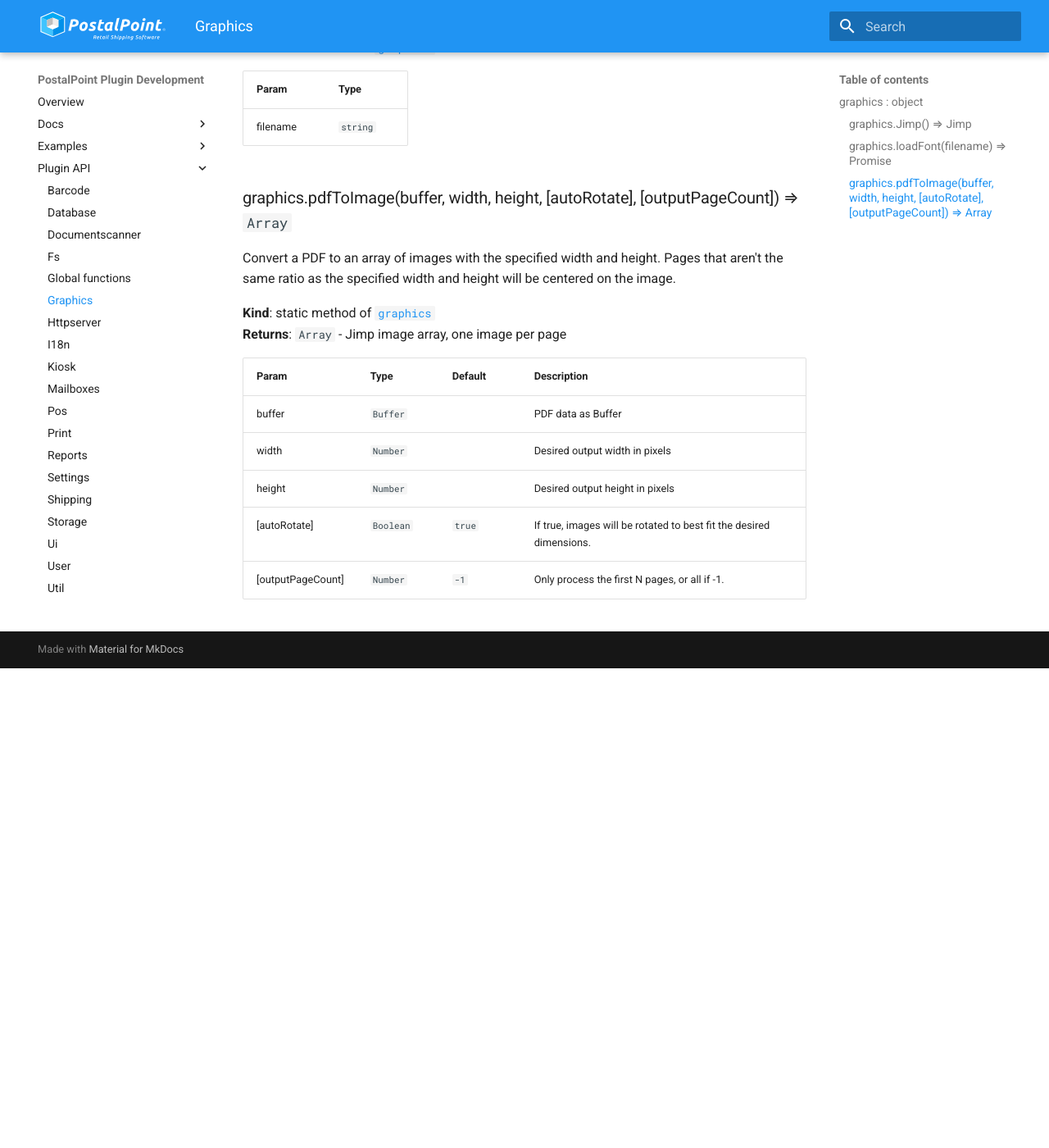
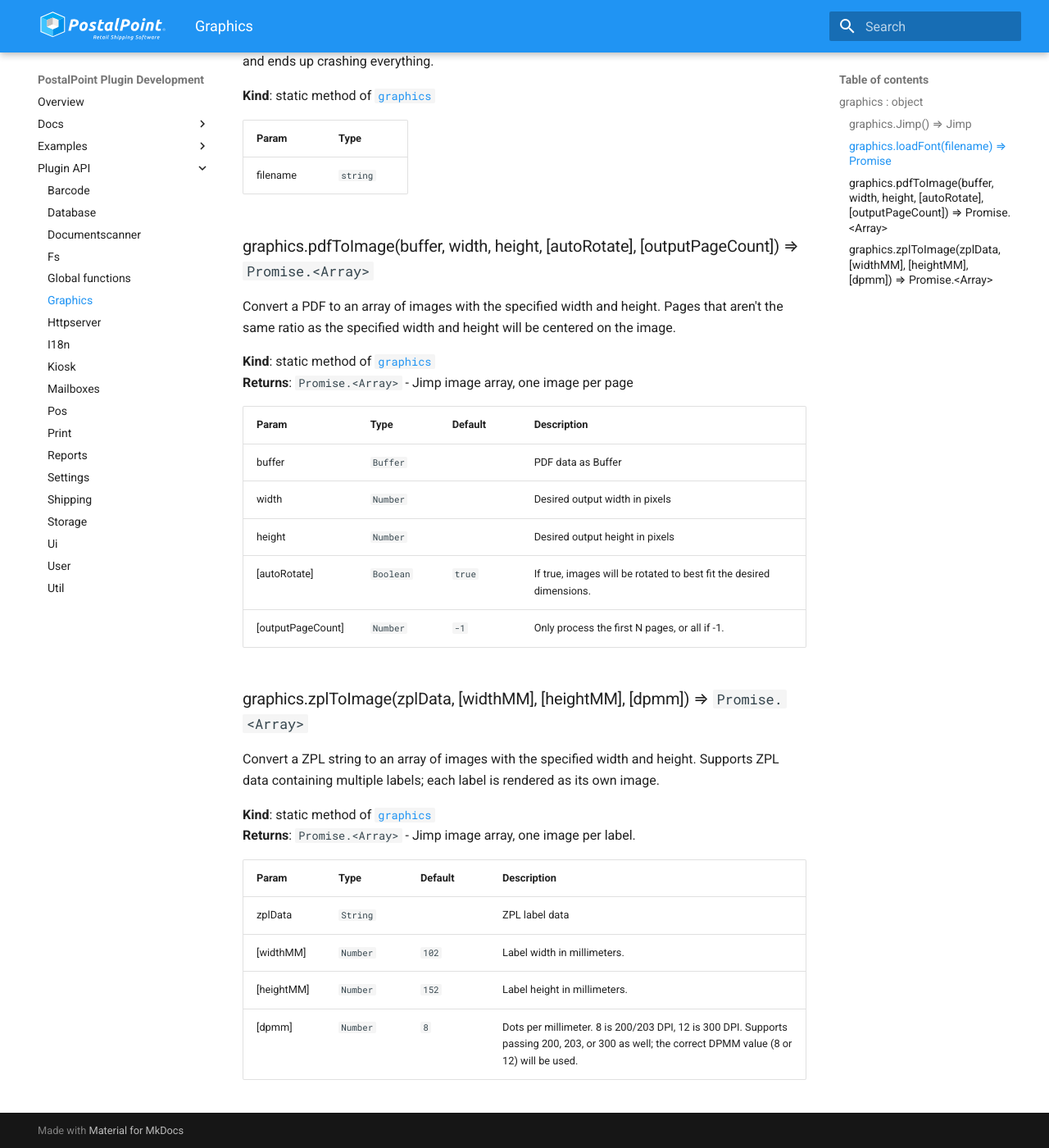
Before and after one commit to PostalPortal/PostalPoint_Plugins, an MkDocs documentation site: the page built from docs/Plugin API/graphics.md, in a window 1280 px wide and 1400 px high, scrolled down 817 px. Shown: the whole window at 82% size. Built offline with MkDocs 1.6.1 and Material for MkDocs 9.7.7, drawn with Linux system fonts in a browser that asks for light colours; plug-ins that fetch from the network failed and are left out; the version menu is left out; before the commit the page ends 1632 px from its top, so only the background shows below that; some of the changed text lies outside the part shown.

Commit message:
Add graphics.zplToImage function

```diff
--- a/docs/Plugin API/graphics.md
+++ b/docs/Plugin API/graphics.md
@@ -8,7 +8,8 @@
 * [graphics](#graphics) : <code>object</code>
     * [.Jimp()](#graphics.Jimp) ⇒ <code>Jimp</code>
     * [.loadFont(filename)](#graphics.loadFont) ⇒ <code>Promise</code>
-    * [.pdfToImage(buffer, width, height, [autoRotate], [outputPageCount])](#graphics.pdfToImage) ⇒ <code>Array</code>
+    * [.pdfToImage(buffer, width, height, [autoRotate], [outputPageCount])](#graphics.pdfToImage) ⇒ <code>Promise.&lt;Array&gt;</code>
+    * [.zplToImage(zplData, [widthMM], [heightMM], [dpmm])](#graphics.zplToImage) ⇒ <code>Promise.&lt;Array&gt;</code>
 
 <a name="graphics.Jimp"></a>
 
@@ -34,12 +35,12 @@
 
 <a name="graphics.pdfToImage"></a>
 
-### graphics.pdfToImage(buffer, width, height, [autoRotate], [outputPageCount]) ⇒ <code>Array</code>
+### graphics.pdfToImage(buffer, width, height, [autoRotate], [outputPageCount]) ⇒ <code>Promise.&lt;Array&gt;</code>
 Convert a PDF to an array of images with the specified width and height.
 Pages that aren't the same ratio as the specified width and height will be centered on the image.
 
 **Kind**: static method of [<code>graphics</code>](#graphics)
-**Returns**: <code>Array</code> - Jimp image array, one image per page
+**Returns**: <code>Promise.&lt;Array&gt;</code> - Jimp image array, one image per page
 
 | Param | Type | Default | Description |
 | --- | --- | --- | --- |
@@ -48,3 +49,19 @@
 | height | <code>Number</code> |  | Desired output height in pixels |
 | [autoRotate] | <code>Boolean</code> | <code>true</code> | If true, images will be rotated to best fit the desired dimensions. |
 | [outputPageCount] | <code>Number</code> | <code>-1</code> | Only process the first N pages, or all if -1. |
+
+<a name="graphics.zplToImage"></a>
+
+### graphics.zplToImage(zplData, [widthMM], [heightMM], [dpmm]) ⇒ <code>Promise.&lt;Array&gt;</code>
+Convert a ZPL string to an array of images with the specified width and height.
+Supports ZPL data containing multiple labels; each label is rendered as its own image.
+
+**Kind**: static method of [<code>graphics</code>](#graphics)
+**Returns**: <code>Promise.&lt;Array&gt;</code> - Jimp image array, one image per label.
+
+| Param | Type | Default | Description |
+| --- | --- | --- | --- |
+| zplData | <code>String</code> |  | ZPL label data |
+| [widthMM] | <code>Number</code> | <code>102</code> | Label width in millimeters. |
+| [heightMM] | <code>Number</code> | <code>152</code> | Label height in millimeters. |
+| [dpmm] | <code>Number</code> | <code>8</code> | Dots per millimeter. 8 is 200/203 DPI, 12 is 300 DPI. Supports passing 200, 203, or 300 as well; the correct DPMM value (8 or 12) will be used. |
```
